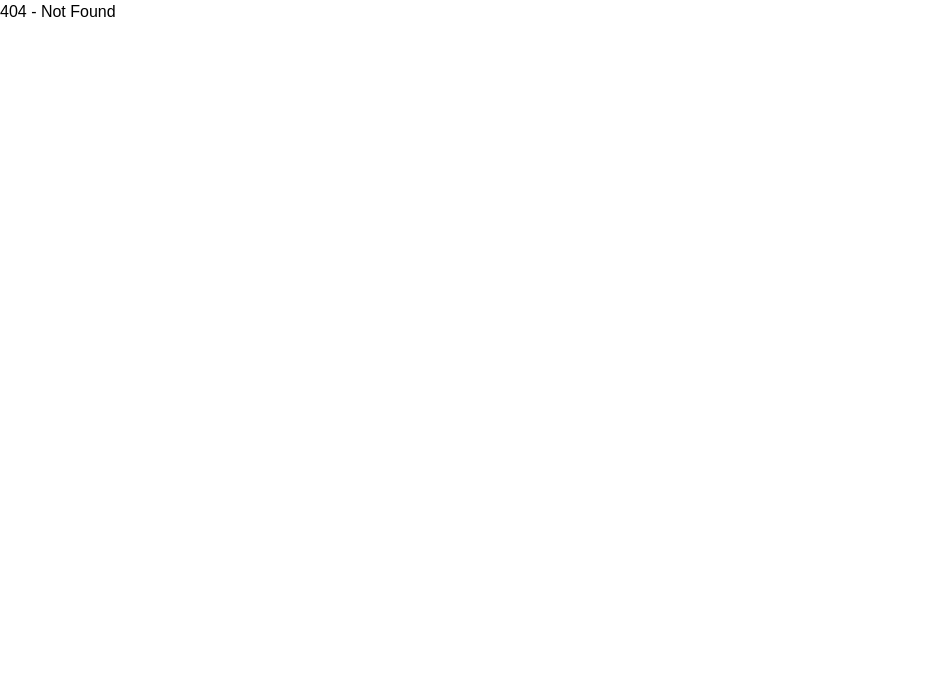
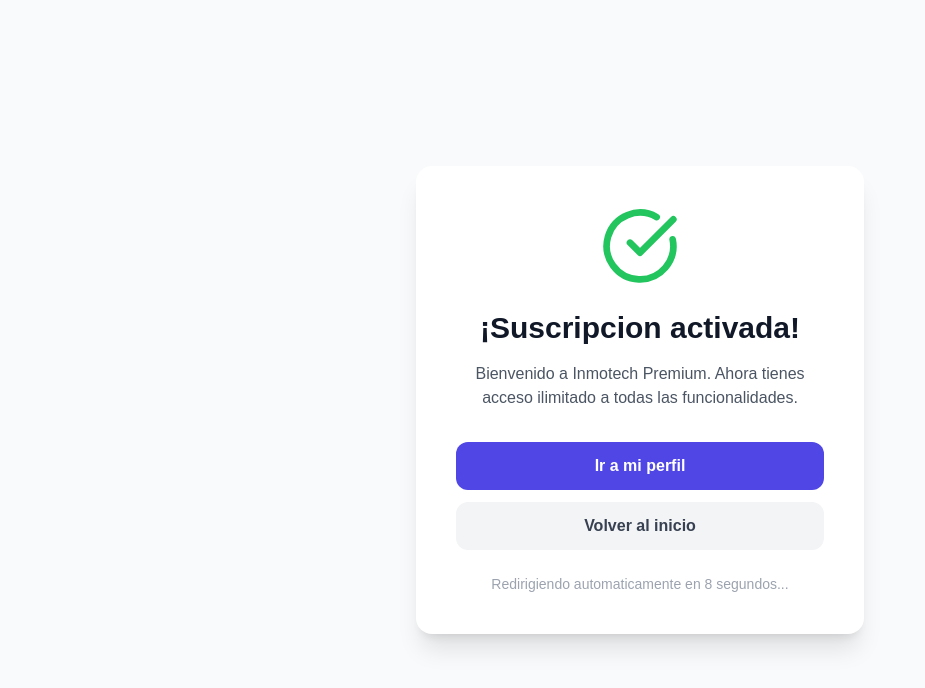
Before and after one commit to Ryuu-no-Mi/Inmotech-Frontend-, a React (Vite) app: page /suscripcion-exito in a window 1280 px wide. Before the commit this address had no page. Shown: the top 688 px of the page, without its empty margins (0-925 px from the left). Built offline with nearby package versions, Linux system fonts and the light colour scheme.

Commit message:
feat: frontend Stripe para pagos (Fase 3 completa) (#3)

```diff
--- a/package.json
+++ b/package.json
@@ -10,6 +10,8 @@
     "preview": "vite preview"
   },
   "dependencies": {
+    "@stripe/react-stripe-js": "^6.6.0",
+    "@stripe/stripe-js": "^9.7.0",
     "axios": "^1.9.0",
     "lucide-react": "^0.513.0",
     "react": "^19.1.0",
--- a/src/App.jsx
+++ b/src/App.jsx
@@ -19,6 +19,8 @@ import CreateAgency from "./components/CreateAgency";
 import CreateProperty from './components/CreateProperty'
 import ComingSoonPage from './pages/ComingSoonPage'
 import Planes from './pages/Planes'
+import SuscripcionExito from './pages/SuscripcionExito'
+import SuscripcionCancelada from './pages/SuscripcionCancelada'
 import AgencyDetail from './pages/AgencyDetail'
 import EditProperty from './components/EditProperty'
 import EditUser from './components/EditUser'
@@ -48,6 +50,8 @@ function App() {
               <Route path="/delete-user" element={<DeleteUser />} />
               <Route path="/oauth2/callback" element={<OAuth2Callback />} />
               <Route path="/planes" element={<Planes />} />
+              <Route path="/suscripcion-exito" element={<SuscripcionExito />} />
+              <Route path="/suscripcion-cancelada" element={<SuscripcionCancelada />} />
           </Routes>
       </AuthProvider>
   );
--- /dev/null
+++ b/src/components/StripeCheckoutButton.jsx
@@ -0,0 +1,32 @@
+import { useState } from "react";
+import { api } from "../api";
+
+export default function StripeCheckoutButton({ onSuccess, onCancel }) {
+    const [loading, setLoading] = useState(false);
+
+    const handleCheckout = async () => {
+        setLoading(true);
+        try {
+            const token = localStorage.getItem("token");
+            const res = await api.post("/stripe/create-checkout-session", {}, {
+                headers: { Authorization: `Bearer ${token}` }
+            });
+            const sessionId = res.data.sessionId;
+            window.location.href = `https://checkout.stripe.com/pay/${sessionId}`;
+        } catch (err) {
+            console.error("Error creando sesion de pago:", err);
+            alert("Error al iniciar el pago. Intentalo de nuevo.");
+            setLoading(false);
+        }
+    };
+
+    return (
+        <button
+            onClick={handleCheckout}
+            disabled={loading}
+            className="w-full bg-indigo-600 text-white py-3 rounded-xl font-semibold hover:bg-indigo-700 transition disabled:opacity-50"
+        >
+            {loading ? "Redirigiendo a Stripe..." : "Suscribirse con Tarjeta"}
+        </button>
+    );
+}
--- a/src/pages/Planes.jsx
+++ b/src/pages/Planes.jsx
@@ -2,6 +2,7 @@ import { useEffect, useState } from "react";
 import { useNavigate } from "react-router-dom";
 import { api } from "../api";
 import { Check, X } from "lucide-react";
+import StripeCheckoutButton from "../components/StripeCheckoutButton";
 
 export default function Planes() {
     const navigate = useNavigate();
@@ -108,8 +109,10 @@ export default function Planes() {
                                 onClick={() => {
                                     if (plan.current) {
                                         navigate("/usuario");
+                                    } else if (plan.highlight) {
+                                        // Premium - Stripe checkout se maneja en el componente
                                     } else {
-                                        navigate("/suscripcion-exito");
+                                        navigate("/usuario");
                                     }
                                 }}
                                 className={`w-full py-3 rounded-xl font-semibold transition ${
@@ -122,6 +125,9 @@ export default function Planes() {
                             >
                                 {plan.current ? "Plan actual" : plan.name === "Premium" ? "Suscribirse" : "Comenzar gratis"}
                             </button>
+                            {plan.highlight && !plan.current && (
+                                <StripeCheckoutButton />
+                            )}
                         </div>
                     ))}
                 </div>
--- /dev/null
+++ b/src/pages/SuscripcionCancelada.jsx
@@ -0,0 +1,34 @@
+import { useNavigate, Link } from "react-router-dom";
+import { XCircle } from "lucide-react";
+
+export default function SuscripcionCancelada() {
+    const navigate = useNavigate();
+
+    return (
+        <div className="min-h-screen flex items-center justify-center bg-gray-50">
+            <div className="bg-white rounded-2xl shadow-xl p-10 max-w-md w-full text-center">
+                <XCircle className="w-20 h-20 text-red-500 mx-auto mb-6" />
+                <h1 className="text-3xl font-bold text-gray-900 mb-4">
+                    Pago cancelado
+                </h1>
+                <p className="text-gray-600 mb-8">
+                    No te preocupes, no se ha realizado ningun cargo. Puedes volver a intentarlo cuando quieras.
+                </p>
+                <div className="space-y-3">
+                    <Link
+                        to="/planes"
+                        className="block w-full bg-indigo-600 text-white py-3 rounded-xl font-semibold hover:bg-indigo-700 transition"
+                    >
+                        Volver a los planes
+                    </Link>
+                    <Link
+                        to="/"
+                        className="block w-full bg-gray-100 text-gray-700 py-3 rounded-xl font-semibold hover:bg-gray-200 transition"
+                    >
+                        Volver al inicio
+                    </Link>
+                </div>
+            </div>
+        </div>
+    );
+}
--- /dev/null
+++ b/src/pages/SuscripcionExito.jsx
@@ -0,0 +1,45 @@
+import { useEffect } from "react";
+import { useNavigate, Link } from "react-router-dom";
+import { CheckCircle } from "lucide-react";
+
+export default function SuscripcionExito() {
+    const navigate = useNavigate();
+
+    useEffect(() => {
+        const timer = setTimeout(() => {
+            navigate("/planes");
+        }, 8000);
+        return () => clearTimeout(timer);
+    }, [navigate]);
+
+    return (
+        <div className="min-h-screen flex items-center justify-center bg-gray-50">
+            <div className="bg-white rounded-2xl shadow-xl p-10 max-w-md w-full text-center">
+                <CheckCircle className="w-20 h-20 text-green-500 mx-auto mb-6" />
+                <h1 className="text-3xl font-bold text-gray-900 mb-4">
+                    ¡Suscripcion activada!
+                </h1>
+                <p className="text-gray-600 mb-8">
+                    Bienvenido a Inmotech Premium. Ahora tienes acceso ilimitado a todas las funcionalidades.
+                </p>
+                <div className="space-y-3">
+                    <Link
+                        to="/usuario"
+                        className="block w-full bg-indigo-600 text-white py-3 rounded-xl font-semibold hover:bg-indigo-700 transition"
+                    >
+                        Ir a mi perfil
+                    </Link>
+                    <Link
+                        to="/"
+                        className="block w-full bg-gray-100 text-gray-700 py-3 rounded-xl font-semibold hover:bg-gray-200 transition"
+                    >
+                        Volver al inicio
+                    </Link>
+                </div>
+                <p className="text-sm text-gray-400 mt-6">
+                    Redirigiendo automaticamente en 8 segundos...
+                </p>
+            </div>
+        </div>
+    );
+}
```
Also changed, not shown: 1 other file (tests, documents, lock files or other folders).
